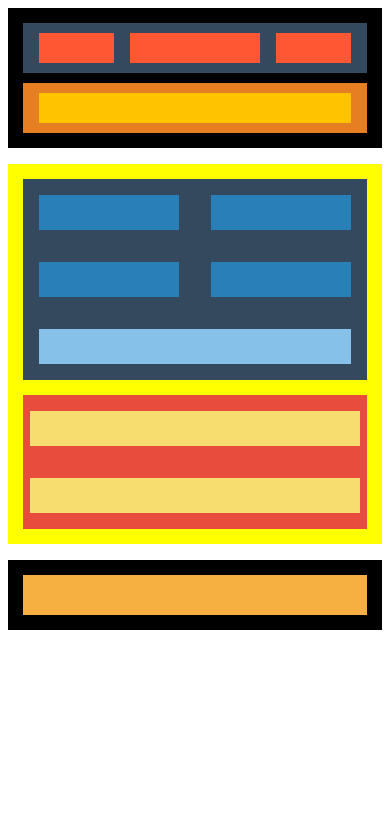
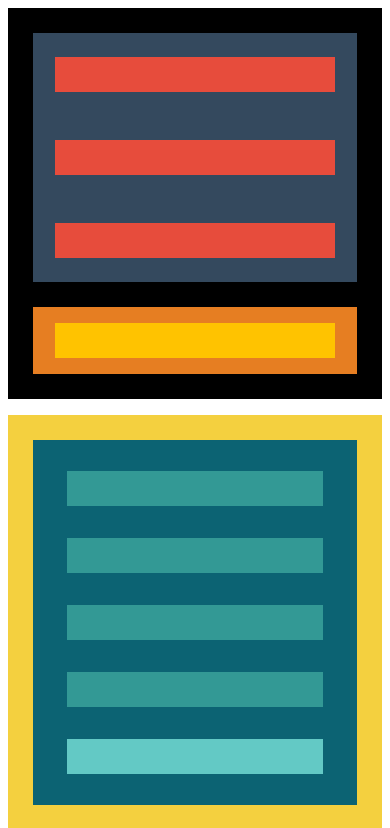
Before and after one commit to Lahali/Sprint-1, a plain HTML site: page index.html in a window 390 px wide. Shown: the top 828 px of the page. Drawn offline with Linux system fonts and the light colour scheme.

Commit message:
Ejercicio 3 del sprint1. Añadido formato para pantalla móvil

```diff
--- a/content.css
+++ b/content.css
@@ -144,3 +144,89 @@ footer {
     height: 40px;
   }
 }
+
+@media screen and (max-width: 600px) {
+  header {
+    border: 25px solid black;
+  }
+
+  .header__container {
+    flex-direction: column;
+    height: auto;
+    align-items: center;
+    justify-content: flex-start;
+  }
+
+  .header__item {
+    height: 15px;
+    width: 80%;
+    background-color: #e74c3c;
+    margin: 1.5rem;
+  }
+
+  .header__item1 {
+    height: 15px;
+    width: 80%;
+    background-color: #e74c3c;
+    padding: 10px;
+    margin: 1.5rem;
+  }
+
+  .header__title {
+    flex-direction: column;
+    height: auto;
+    border-top: 25px solid black;
+  }
+
+  .header__content {
+    height: 15px;
+    width: 80%;
+  }
+
+  main {
+    border: 25px solid #f4d03f;
+    flex-direction: column;
+  }
+
+  .first__container {
+    background-color: #0c6373;
+    flex-direction: column;
+    height: auto;
+    width: auto;
+    padding: 15px;
+    align-content: center;
+  }
+  .first__container--item {
+    height: 15px;
+    width: 80%;
+    background-color: #339995;
+  }
+
+  .first__container--item1 {
+    height: 15px;
+    width: 80%;
+    background-color: #63c9c5;
+  }
+
+  .second__container {
+    background-color: #fc895c;
+    height: auto;
+    width: auto;
+    border-left: 0;
+    border-top: 25px solid #f4d03f;
+    flex-direction: column;
+    padding: 20px;
+  }
+
+  .second__container--item {
+    width: 80%;
+    height: 15px;
+    background-color: #f5b041;
+  }
+
+  footer {
+    border: 30px solid black;
+    height: 30px;
+    background-color: #f5b041;
+  }
+}
```
